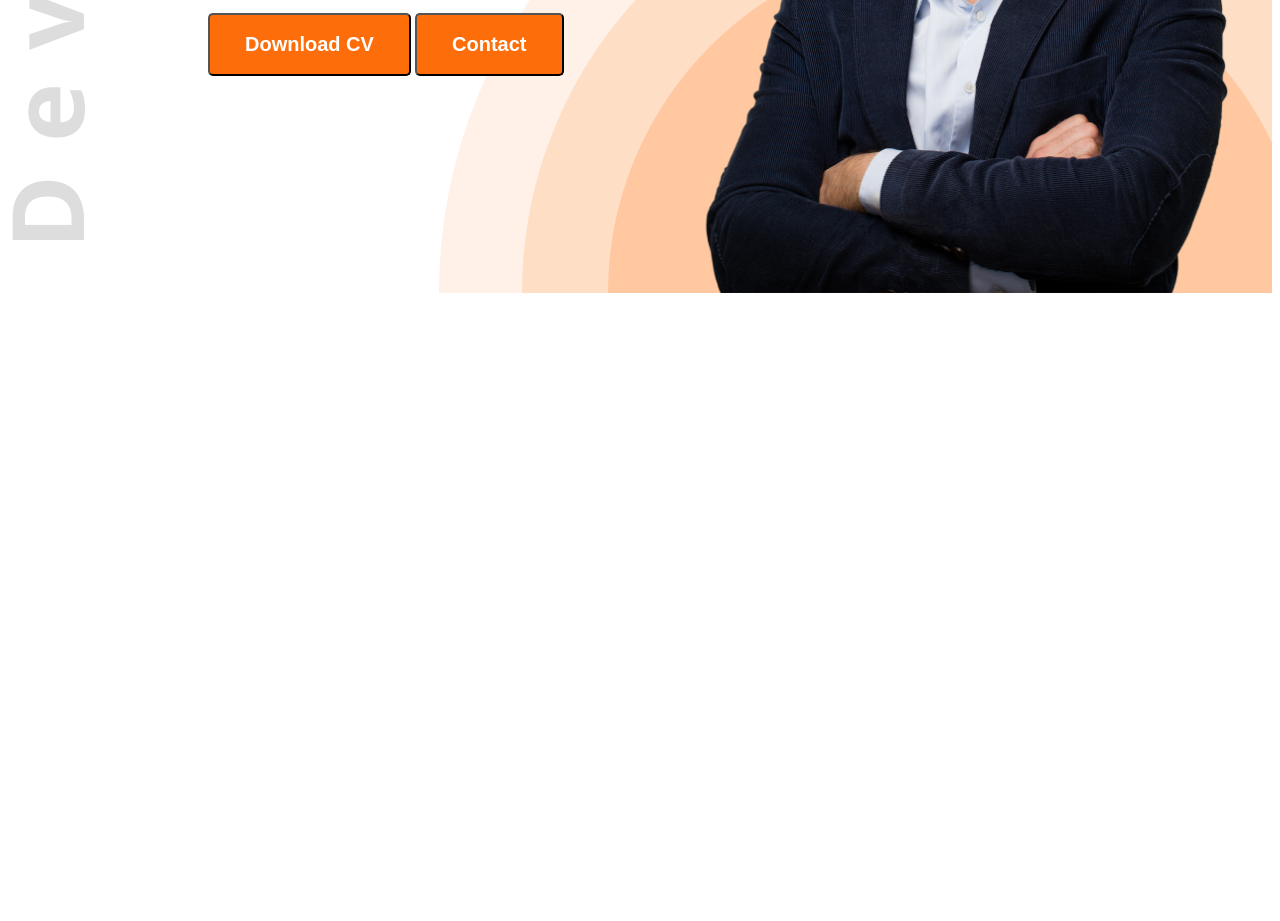
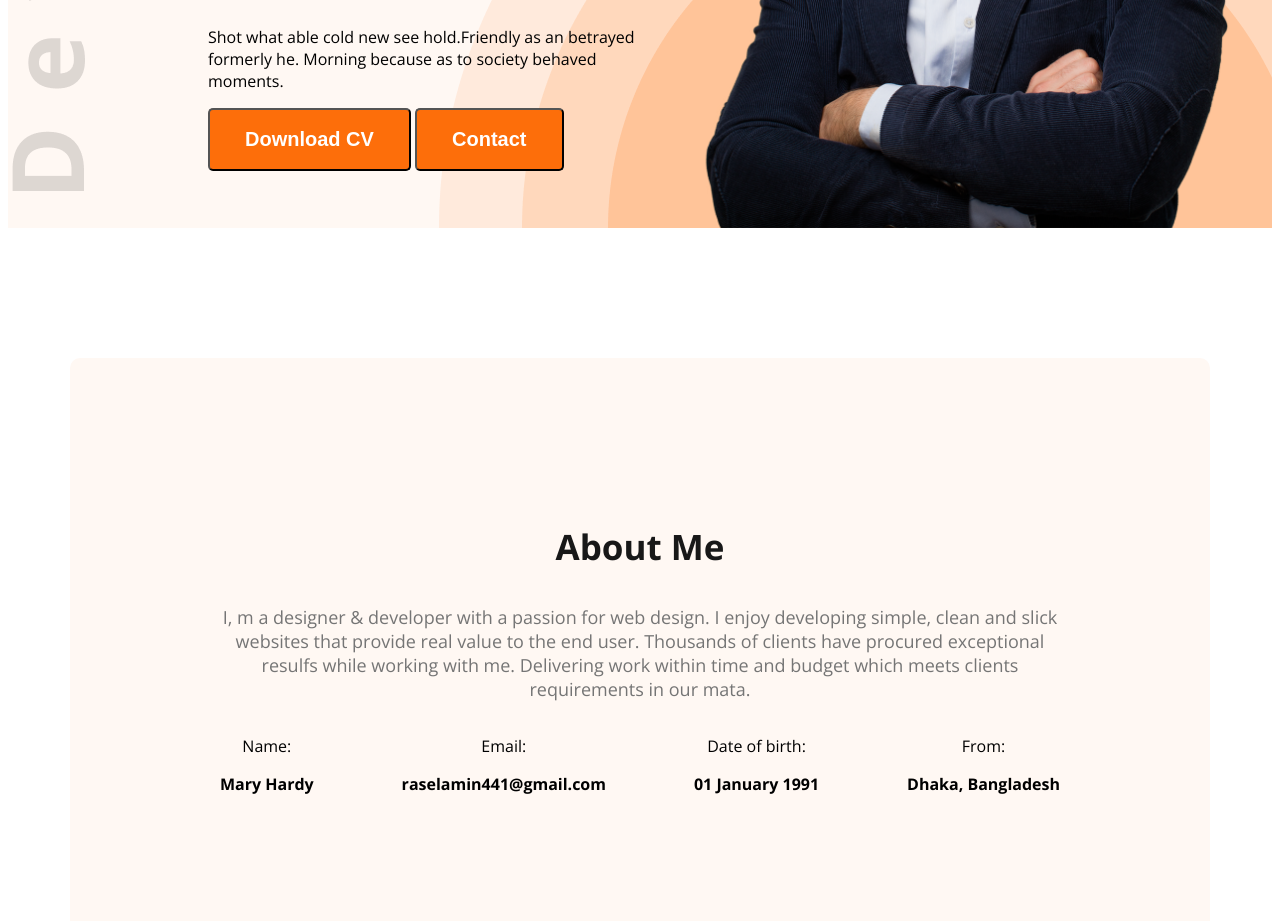
Before and after one commit to raselraiyeean/web-dev-portfolio, a plain HTML site: page index.html in a window 1280 px wide. Shown: the part 573-1494 px from the top of the page. Before the commit the page ends 874 px from the top, so only its background shows below. Drawn offline with nearby package versions, Linux system fonts and the light colour scheme.

Commit message:
Second section of portfolio

```diff
--- a/index.html
+++ b/index.html
@@ -10,7 +10,7 @@
 <link rel="stylesheet" href="style/style.css">
 </head>
 <body class="open-sans-normal">
-   <header class="header-part">
+   <header class="header-part common-bg-color">
     <nav>
         <h2  class="nav-title">R<span class="color-style">A</span>S<span class="color-style">E</span>L</h2>
         <ul>
@@ -34,6 +34,30 @@
    </header>
 
    <main>
+    <section class="about common-bg-color">
+        <h3 class="main-title">About Me</h3>
+        <p class="main-description">
+            I, m a designer & developer with a passion for web design. I enjoy developing simple, clean and slick websites that provide real value to the end user. Thousands of clients have procured exceptional resulfs while working with me. Delivering work within time and budget which meets clients requirements in our mata.
+        </p>
+        <div class="about-items">
+            <div class="about-item">
+                <p class="item-title">Name:</p>
+                <p class="item-description">Mary Hardy </p>
+            </div>
+            <div class="about-item">
+                <p class="item-title">Email:</p>
+                <p class="item-description">raselamin441@gmail.com</p>
+            </div>
+            <div class="about-item">
+                <p class="item-title">Date of birth:</p>
+                <p class="item-description">01 January 1991</p>
+            </div>
+            <div class="about-item">
+                <p class="item-title">From:</p>
+                <p class="item-description">Dhaka, Bangladesh</p>
+            </div>
+        </div>
+    </section>
 
    </main>
 
--- a/style/style.css
+++ b/style/style.css
@@ -1,3 +1,7 @@
+* {
+  box-sizing: border-box;
+}
+
 .open-sans-normal {
     font-family: "Open Sans", sans-serif;
     font-optical-sizing: auto;
@@ -8,11 +12,12 @@
   }
 
   /* Shared Style */
+
   nav {
     display: flex;
     align-items: center;
     justify-content: space-between;
-    margin: 50px 200px;
+    margin: -7px 200px;
 
   }
 
@@ -27,8 +32,24 @@
   .dark-2 {
     color: #474747;
   }
+  .main-title {
+    font-size: 35px;
+    font-weight: bold;
+    color: #181818;
+  }
+
+  .main-description {
+    font-size: 18px;
+    color: #757575;
+  }
+
+  .common-bg-color {
+    background-color: #FFF8F3;
+  }
+  /* Shared Style end */
   /* header start */
   .header-part {
+    /* background-color: #FFF8F3; */
     background-image: url(../images/developer.png), url(../images/header_bg.png);
     background-repeat: no-repeat;
     background-position: top left, bottom right;
@@ -51,7 +72,7 @@
   .nav-title {
     font-weight: 800;
     font-size: 45px;
-    margin: 0;
+
 
   }
 
@@ -79,15 +100,35 @@
   .banner-greetings {
     font-size: 45px;
     font-weight: 600;
-    margin: 0;
+
   }
 
   .banner-title {
     font-weight: bold;
     font-size: 85px;
-    margin: 0;
+
   }
 
   .banner-profile-pic {
     width: 580px;
   }
+  main {
+    max-width: 1140px;
+    margin: 0 auto;
+  }
+
+  .about {
+    border-radius: 10px;
+    padding: 130px 150px;
+    text-align: center;
+    margin-top: 130px;
+  }
+
+  .about-items {
+    display: flex;
+    justify-content: space-between;
+  }
+
+  .item-description {
+    font-weight: bold;
+  }
```
